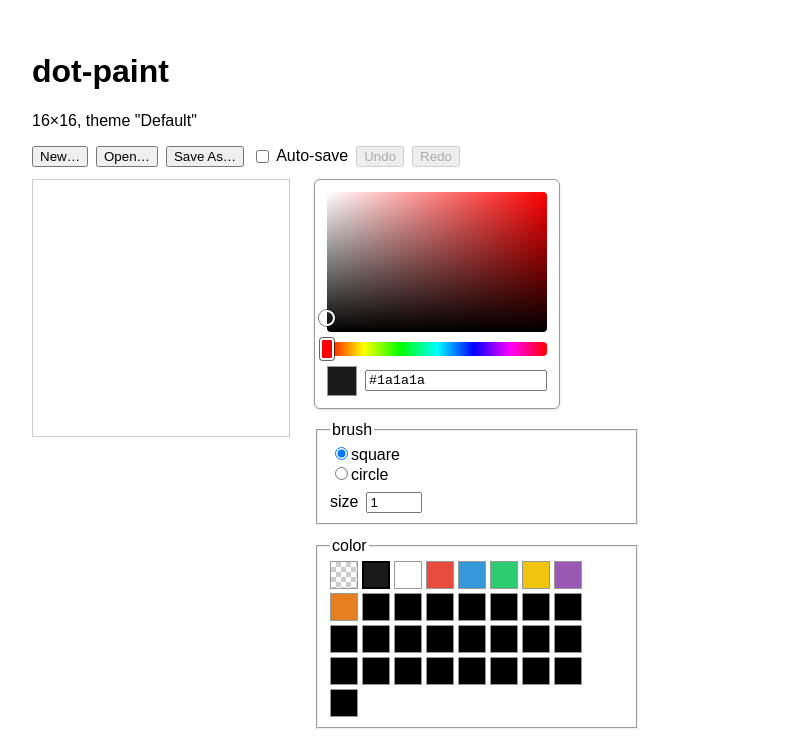
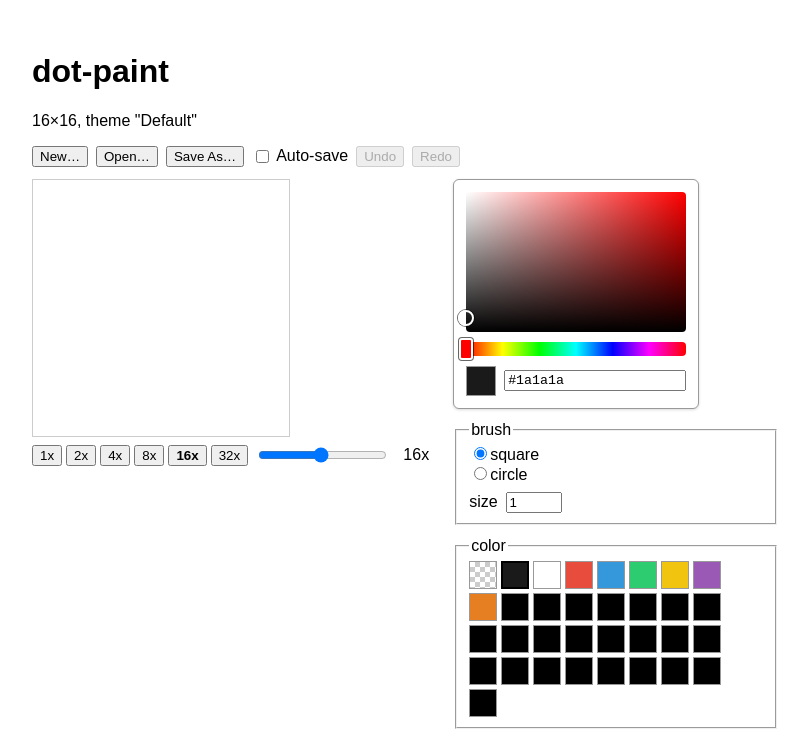
Before and after one commit to jiebanh/dot-paint, a React (Vite) app in the folder packages/web/: page / in a window 1280 px wide. Shown: the top 741 px of the page, without its empty margins (0-808 px from the left). Built offline with nearby package versions, Linux system fonts and the light colour scheme.

Commit message:
feat: add zoom control

```diff
--- a/packages/web/src/App.tsx
+++ b/packages/web/src/App.tsx
@@ -9,8 +9,10 @@ import { NewDocumentDialog } from "./components/NewDocumentDialog";
 import { type ColorPreview, PaletteEditor } from "./components/PaletteEditor";
 import { ThemeLibraryPanel } from "./components/ThemeLibraryPanel";
 import { UndoRedoControls } from "./components/UndoRedoControls";
+import { ZoomControl } from "./components/ZoomControl";
 import { useDocument } from "./hooks/useDocument";
 import { isVsCodeWebview, onHostMessage, postToHost } from "./io/vscodeBridge";
+import { autoZoom } from "./zoom";
 
 const VSCODE_SYNC_DEBOUNCE_MS = 300;
 
@@ -33,6 +35,15 @@ export function App() {
   const state = useDocument(doc);
   const [tool, setTool] = useState<PaintTool>({ shape: "square", size: 1, paletteIndex: 1 });
   const [colorPreview, setColorPreview] = useState<ColorPreview | null>(null);
+  const [zoom, setZoom] = useState(() => autoZoom(16, 16));
+
+  // Re-fit the zoom whenever the document is replaced (new/open/vscode-init/
+  // autosave-restore) - not on every edit, since `doc` only changes identity
+  // when a different Document instance is swapped in via setDoc.
+  useEffect(() => {
+    const current = doc.getState();
+    setZoom(autoZoom(current.width, current.height));
+  }, [doc]);
 
   // In a VSCode webview, the extension host owns the file; it sends the real
   // content once this reports "ready" (a fresh blank canvas is just the
@@ -85,7 +96,10 @@ export function App() {
       {createError && <p style={{ color: "crimson" }}>{createError}</p>}
 
       <div style={{ display: "flex", gap: 24, alignItems: "flex-start" }}>
-        <Canvas document={doc} tool={tool} colorPreview={colorPreview} />
+        <div style={{ display: "flex", flexDirection: "column", gap: 8 }}>
+          <Canvas document={doc} tool={tool} colorPreview={colorPreview} scale={zoom} />
+          <ZoomControl zoom={zoom} onChange={setZoom} />
+        </div>
 
         <div style={{ display: "flex", flexDirection: "column", gap: 12 }}>
           <ColorPickerPanel
--- /dev/null
+++ b/packages/web/src/components/ZoomControl.tsx
@@ -0,0 +1,34 @@
+import { MAX_ZOOM, MIN_ZOOM, ZOOM_PRESETS } from "../zoom";
+
+interface ZoomControlProps {
+  zoom: number;
+  onChange: (zoom: number) => void;
+}
+
+export function ZoomControl({ zoom, onChange }: ZoomControlProps) {
+  return (
+    <div style={{ display: "flex", alignItems: "center", gap: 8 }}>
+      <div style={{ display: "flex", gap: 4 }}>
+        {ZOOM_PRESETS.map((preset) => (
+          <button
+            key={preset}
+            type="button"
+            onClick={() => onChange(preset)}
+            style={{ fontWeight: preset === zoom ? "bold" : "normal" }}
+          >
+            {preset}x
+          </button>
+        ))}
+      </div>
+      <input
+        type="range"
+        min={MIN_ZOOM}
+        max={MAX_ZOOM}
+        value={zoom}
+        onChange={(e) => onChange(Number(e.target.value))}
+        style={{ flex: 1 }}
+      />
+      <span style={{ width: 32, textAlign: "right", fontVariantNumeric: "tabular-nums" }}>{zoom}x</span>
+    </div>
+  );
+}
--- /dev/null
+++ b/packages/web/src/zoom.ts
@@ -0,0 +1,15 @@
+export const ZOOM_PRESETS = [1, 2, 4, 8, 16, 32] as const;
+export const MIN_ZOOM = ZOOM_PRESETS[0];
+export const MAX_ZOOM = ZOOM_PRESETS[ZOOM_PRESETS.length - 1];
+
+const TARGET_DISPLAY_SIZE = 480;
+
+/** Picks the largest preset zoom that keeps the canvas's longer side within a comfortable on-screen budget. */
+export function autoZoom(width: number, height: number): number {
+  const fit = TARGET_DISPLAY_SIZE / Math.max(width, height);
+  let chosen: number = MIN_ZOOM;
+  for (const preset of ZOOM_PRESETS) {
+    if (preset <= fit) chosen = preset;
+  }
+  return chosen;
+}
```
